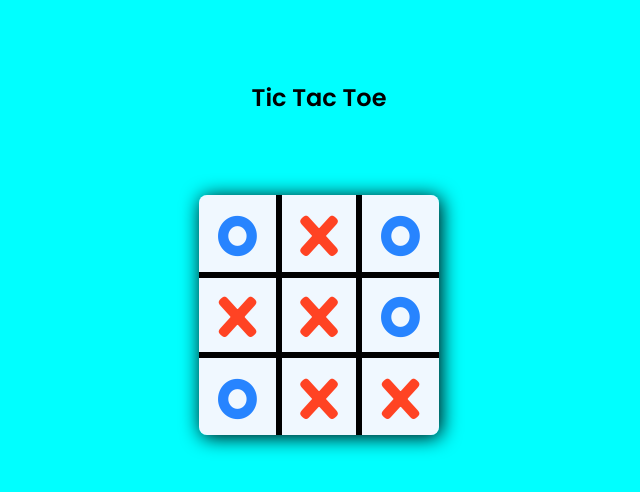
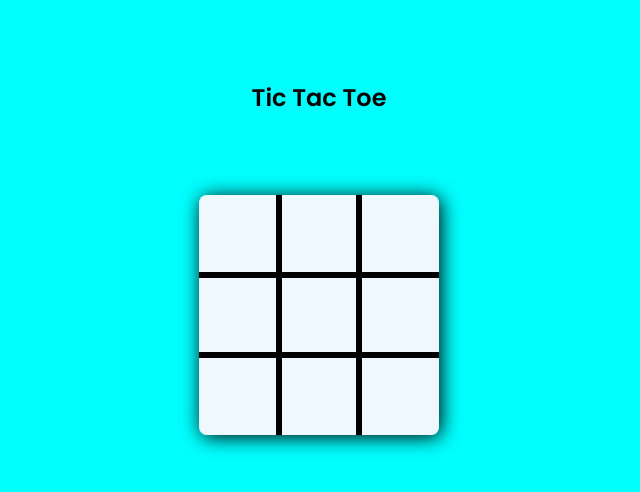
Before and after one commit to Regestrac/Tic-Tac-Toe_Fullstack-app, a React (Create React App) app in the folder Client/: page /offline-game in a window 1280 px wide. Shown: the top 492 px of the page, without its empty margins (321-961 px from the left). Built offline with nearby package versions, Linux system fonts and the light colour scheme.

Commit message:
Added game logic and dynamic data for click

```diff
--- a/Client/src/App.js
+++ b/Client/src/App.js
@@ -8,9 +8,9 @@ function App() {
     <div>
       <BrowserRouter>
         <Routes >
-          <Route path='/' element={<Home />} />
-          <Route path='/offline-game' element={<Game />} />
-          <Route path='/online-match' element={<OnlineMatch />} />
+          <Route path='/' element={<Home />} />             {/* Route for the Home page */}
+          <Route path='/offline-game' element={<Game />} />       {/* Route for the game page */}
+          <Route path='/online-match' element={<OnlineMatch />} />    {/* Route for the online match page */}
         </Routes>
       </BrowserRouter>
     </div>
--- a/Client/src/components/Board.css
+++ b/Client/src/components/Board.css
@@ -21,6 +21,7 @@
     font-family: 'Fredoka', sans-serif;
     font-size: 3.5rem;
     font-weight: 700;
+    cursor: pointer;
 }
 .X{
     color: #ff4323;
--- a/Client/src/components/Board.jsx
+++ b/Client/src/components/Board.jsx
@@ -1,15 +1,15 @@
 import React from 'react'
 import './Board.css'
 
-const Board = ({ boxes, onClick }) => {
+const Board = ({ boxes, onClick }) => {  //props coming from Game.jsx
 
   return (
     <div className='board'>
       <div className='rows'>
-        {boxes.map((value, idx) => {
-          const style = value === "X" ? "box X" : "box O";
+        {boxes.map((value, index) => {   // Iterating through the 'boxes' prop
+          const style = value === "X" ? "box X" : "box O";    //Giving a style depending on the value
           return (
-            <div className={style} value={value} onClick={() => onClick} key={idx}>{value}</div>
+            <div className={style} value={value} onClick={() => onClick(index)} key={index}>{value}</div>  //making a div with the value from the 'boxes'
           )
         })}
       </div>
--- a/Client/src/components/Game.jsx
+++ b/Client/src/components/Game.jsx
@@ -1,13 +1,25 @@
-import React from 'react'
+import React, { useState } from 'react'
 import './Game.css'
 import Board from './Board'
 
 const Game = () => {
-  const boxes = ["O","X","O","X","X","O","O","X","X",]
+  const [boxes, setBoxes] = useState(Array(9).fill(null));   //setting box values as null at begining
+  const [playerX, setPlayerX] = useState(true)               //setting playerX status as true at begining
+  const handleBoxClick = (boxIndex) =>{                      //This gets the index of clicked box from Board.jsx
+    const updatedBox = boxes.map((value, index)=>{     //Iterating through each box to check the value and index
+      if(index === boxIndex){                          //Checking if the indexes of the box and the Click match
+        return playerX === true ? "X" : "O";           //Returning the value depending on the player
+      }else{
+        return value;                                  //Returns the previous value of all other boxes
+      }
+    })
+    setBoxes(updatedBox);        //updating box value on each click
+    setPlayerX(!playerX);        //updating playerX status on each click
+  }
   return (
     <div className='game'>
         <h2>Tic Tac Toe</h2>
-        <Board boxes={boxes} onClick={null} />
+        <Board boxes={boxes} onClick={handleBoxClick} />         {/* Passing the data to Board.jsx */}
     </div>
   )
 }
--- a/Client/src/components/Home.jsx
+++ b/Client/src/components/Home.jsx
@@ -4,7 +4,7 @@ import Logo from '../assets/Logo.png'
 import { useNavigate} from 'react-router-dom'
 
 const Home = () => {
-    const navigate = useNavigate()
+    const navigate = useNavigate()   //Helps to navigate to new route
   return (
     <div className='home'>
         <div className='head'>
@@ -12,12 +12,12 @@ const Home = () => {
             <img className='logo' src={Logo} alt="Logo" />
         </div>
         <div className='btns'>
-            <button className='btn' onClick={() => navigate('/offline-game')}>Play Offline</button>
-            <button className='btn' onClick={() => navigate('/online-match')}>Play Online</button>
+            <button className='btn' onClick={() => navigate('/offline-game')}>Play Offline</button>   {/* navigates to the game page */}
+            <button className='btn' onClick={() => navigate('/online-match')}>Play Online</button>    {/* navigates to the online match page */}
         </div>
         <div className='auth'>
-            <button className='auth-btn'>Login</button>
-            <button className='auth-btn'>Signup</button>
+            <button className='auth-btn'>Login</button>     {/* navigates to the Login page */}
+            <button className='auth-btn'>Signup</button>    {/* navigates to the SignUp page */}
         </div>
     </div>
   )
--- a/Client/src/components/OnlineMatch.jsx
+++ b/Client/src/components/OnlineMatch.jsx
@@ -2,8 +2,10 @@ import React from 'react'
 
 const OnlineMatch = () => {
   return (
-    <div style={{height:"100vh", display:"flex", alignItems:"center", justifyContent:'center'}}>
+    <div style={{height:"100vh", display:"flex", alignItems:"center", flexDirection:"column"}}>
+       <h2>Tic Tac Toe</h2>
         <h1>Coming Soon...!</h1>
+        <p>We are working on the online multiplayer section. It will be available soon.❤️</p>
     </div>
   )
 }
```
